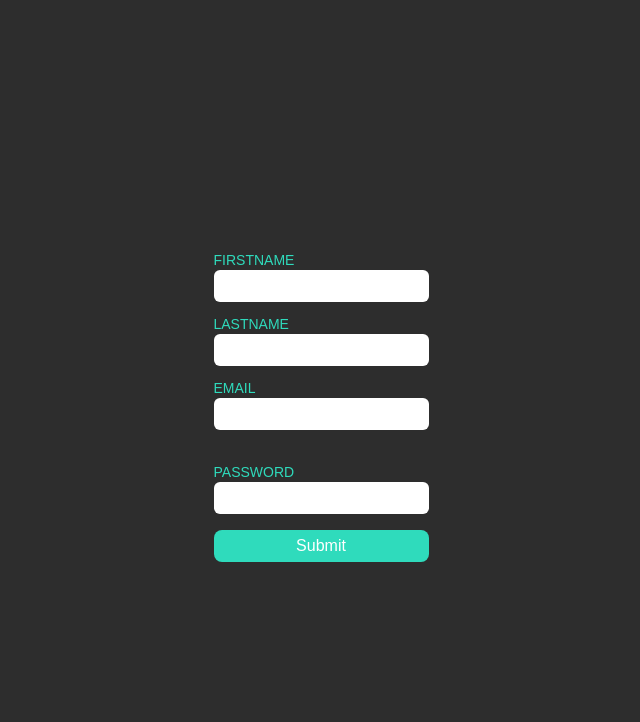
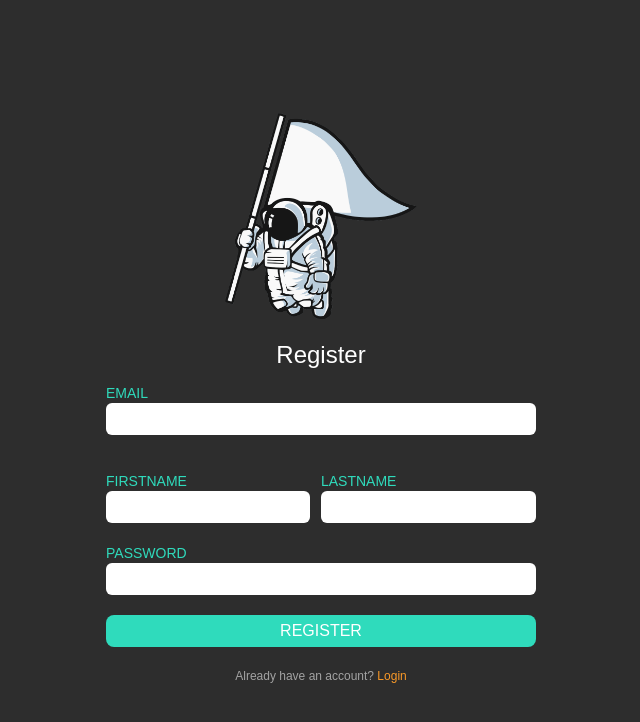
Before and after one commit to batuhanOnur/Notebat, a React (Create React App) app: page /register in a window 1280 px wide. Shown: the top 722 px of the page, without its empty margins (319-959 px from the left). Built offline with nearby package versions, Linux system fonts and the light colour scheme.

Commit message:
register notification

```diff
--- a/src/app/store.ts
+++ b/src/app/store.ts
@@ -1,4 +1,4 @@
-import { configureStore , combineReducers} from '@reduxjs/toolkit'
+import { configureStore } from '@reduxjs/toolkit'
 import { setupListeners } from '@reduxjs/toolkit/query'
 import { authSlice } from '../features/api/authSlice'
 import userSlice from '../features/user/userSlice'
--- a/src/components/RegisterForm.tsx
+++ /dev/null
@@ -1,57 +0,0 @@
-import React from 'react'
-import { useForm, SubmitHandler } from "react-hook-form";
-import { User } from '../interfaces/auth';
-import { useAddNewUserMutation }  from '../features/api/authSlice'
-import { Navigate } from 'react-router-dom'
-
-const RegisterForm = () => {
-
-    const { register, handleSubmit,formState: { errors }, } = useForm<User>();
-    const [addNewUser , {isSuccess}] = useAddNewUserMutation()
-
-    const onSubmit: SubmitHandler<User> = data => {
-        addNewUser(data)
-        .unwrap()
-        .then((resp)=> {console.log('response', resp)})
-    }
-
-    if(isSuccess) {
-        return <Navigate to="/login"/>
-    }
-
-  return (
-    <form onSubmit={handleSubmit(onSubmit)}>
-        <label className="block mt-3">
-            <span className="block text-textgreen text-sm">FIRSTNAME</span>
-            <input {...register("name", { required:true})} type="text" className="rounded-md p-1 focus:outline-none focus:border-sky-500 focus:ring-sky-500 focus:ring-1"/>
-            <p className="mt-2 text-pink-600 text-xs">{errors.name?.type === 'required' && "First name is required"}</p>
-        </label>
-
-        <label className="block mt-3">
-            <span className="block text-textgreen text-sm">LASTNAME</span>
-            <input {...register("lastName", { required:true})} type="text" className="rounded-md p-1 focus:outline-none focus:border-sky-500 focus:ring-sky-500 focus:ring-1"/>
-            <p className="mt-2 text-pink-600 text-xs">{errors.lastName?.type === 'required' && "First name is required"}</p>
-        </label>
-
-        <label className="block mt-3">
-            <span className="block text-textgreen text-sm">EMAIL</span>
-            <input {...register("email", { required:true})} type="email" className="rounded-md p-1 focus:outline-none focus:border-sky-500 focus:ring-sky-500 focus:ring-1 peer ..."/>
-            <p className="mt-2 invisible peer-invalid:visible text-pink-600 text-xs">
-                Please provide a valid email address.
-            </p>
-        </label>
-
-        <label className="block mt-2">
-            <span className="block text-textgreen text-sm">PASSWORD</span>
-            <input {...register("password", { required:true})} type="password" className="rounded-md p-1 focus:outline-none focus:border-sky-500 focus:ring-sky-500 focus:ring-1"/>
-            <p className="mt-2 text-pink-600 text-xs">{errors.password?.type === 'required' && "First name is required"}</p>
-        </label>
-
-        <div className="mt-4">
-            <input type="submit" className="bg-textgreen rounded-lg w-[100%] text-white p-1" placeholder="REGISTER"/>
-        </div>
-    </form>
-  )
-}
-
-export default RegisterForm
--- a/src/components/LoginForm.tsx
+++ b/src/components/forms/LoginForm.tsx
@@ -1,15 +1,15 @@
 import { Link } from 'react-router-dom'
-import loginast from '../assets/loginast.png'
+import loginast from '../../assets/loginast.png'
 import { useForm, SubmitHandler } from "react-hook-form";
-import { Login } from '../interfaces/auth';
-import { useLoginUserMutation }  from '../features/api/authSlice'
+import { Login } from '../../interfaces/auth';
+import { useLoginUserMutation }  from '../../features/api/authSlice'
 import { Navigate } from 'react-router-dom'
 import { useDispatch } from 'react-redux'
-import { loggedIn } from '../features/user/userSlice'
+import { loggedIn } from '../../features/user/userSlice'
 
 export const LoginForm = () => {
 
-    const { register, handleSubmit,formState: { errors }, } = useForm<Login>();
+    const { register, handleSubmit } = useForm<Login>();
     const [loginUser , {isSuccess}] = useLoginUserMutation()
     const dispatch = useDispatch()
 
@@ -26,8 +26,6 @@ export const LoginForm = () => {
         return <Navigate to="/"/>
     }
 
-
-
     return(
         <div className="w-full h-full flex flex-col items-center">
             <div>
@@ -37,26 +35,26 @@ export const LoginForm = () => {
                 <span className="text-white text-2xl">Welcome to Notebat</span>
             </div>
 
-            <form onSubmit={handleSubmit(onSubmit)}>
-                <label className="block">
+            <form onSubmit={handleSubmit(onSubmit)} className="w-[20%]">
+                <label className="block w-[100%] m-[5%]">
                     <span className="block text-textgreen text-sm">EMAIL</span>
-                    <input {...register("email", { required:true})} type="email" className="rounded-md p-1 focus:outline-none focus:border-sky-500 focus:ring-sky-500 focus:ring-1 peer ..."/>
+                    <input {...register("email", { required:true})} type="email" className="w-[90%] rounded-md p-2 focus:outline-none focus:border-sky-500 focus:ring-sky-500 focus:ring-1 peer ..."/>
                     <p className="mt-2 invisible peer-invalid:visible text-pink-600 text-xs">
                         Please provide a valid email address.
                     </p>
                 </label>
 
-                <label className="block mt-2">
+                <label className="block mt-2 w-[100%] m-[5%]">
                     <span className="block text-textgreen text-sm">PASSWORD</span>
-                    <input {...register("password", { required:true})} type="password" className="rounded-md p-1 focus:outline-none focus:border-sky-500 focus:ring-sky-500 focus:ring-1"/>
+                    <input {...register("password", { required:true})} type="password" className="w-[90%] rounded-md p-2 focus:outline-none focus:border-sky-500 focus:ring-sky-500 focus:ring-1"/>
                 </label>
 
-                <div className="mt-4 text-xs text-textgrey cursor-pointer text-end">
+                <div className="mt-4 text-xs text-textgrey w-[90%] m-[5%] cursor-pointer text-end">
                     <span>Forgot Password</span>
                 </div>
 
                 <div className="mt-4">
-                    <button className="bg-textgreen rounded-lg w-[100%] text-white p-1">
+                    <button className="bg-textgreen rounded-lg w-[90%] m-[5%] text-white p-2">
                         LOGIN
                     </button>
                 </div>
--- /dev/null
+++ b/src/components/forms/RegisterForm.tsx
@@ -0,0 +1,94 @@
+import React, { useState, useEffect, } from 'react';
+import { useForm, SubmitHandler } from "react-hook-form";
+import { User } from '../../interfaces/auth';
+import { useAddNewUserMutation }  from '../../features/api/authSlice'
+import { Link } from 'react-router-dom'
+import registerast from '../../assets/registerast.png'
+import RegisterNotification from '../notifications/RegisterNotification'
+
+
+const RegisterForm:React.FC = () => {
+
+    const [isRegistered, setRegistered] = useState<boolean>(false)
+
+    const { register, handleSubmit,formState: { errors }, } = useForm<User>();
+    const [addNewUser , {isSuccess}] = useAddNewUserMutation()
+
+    const onSubmit: SubmitHandler<User> = data => {
+        addNewUser(data)
+        .unwrap()
+        .then(()=> {})
+    }
+
+    // inite-loop önlemek için
+    useEffect(()=>{
+        if(isSuccess){
+           setRegistered(true)
+        }
+    },[isSuccess])
+
+  return (
+    <div>
+        <div className="flex items-center flex-col">
+            <div>
+                <img src={registerast} alt="registerpng" className="w-48"/>
+            </div>
+            <div className="mt-5">
+                <span className="text-white text-2xl">Register</span>
+            </div>
+        </div>
+    <form onSubmit={handleSubmit(onSubmit)}>
+
+        <div className="block mt-3">
+            <label>
+                <span className="block text-textgreen text-sm">EMAIL</span>
+                <input {...register("email", { required:true})} type="email" className=" w-[100%] rounded-md p-1 focus:outline-none focus:border-sky-500 focus:ring-sky-500 focus:ring-1 peer ..."/>
+                <p className="mt-2 invisible peer-invalid:visible text-pink-600 text-xs">
+                    Please provide a valid email address.
+                </p>
+            </label>
+        </div>
+
+        <div className="flex">
+            <label className="block mt-3">
+                <span className="block text-textgreen text-sm">FIRSTNAME</span>
+                <input {...register("name", { required:true})} type="text" className="w-[95%] rounded-md p-1 focus:outline-none focus:border-sky-500 focus:ring-sky-500 focus:ring-1"/>
+                <p className="mt-2 text-pink-600 text-xs">{errors.name?.type === 'required' && "First name is required"}</p>
+            </label>
+
+            <label className="block mt-3">
+                <span className="block text-textgreen text-sm">LASTNAME</span>
+                <input {...register("lastName", { required:true})} type="text" className="w-[100%] rounded-md p-1 focus:outline-none focus:border-sky-500 focus:ring-sky-500 focus:ring-1"/>
+                <p className="mt-2 text-pink-600 text-xs">{errors.lastName?.type === 'required' && "First name is required"}</p>
+            </label>
+        </div>
+
+        <label className="block mt-3">
+            <span className="block text-textgreen text-sm">PASSWORD</span>
+            <input {...register("password", { required:true})} type="password" className="w-[100%] rounded-md p-1 focus:outline-none focus:border-sky-500 focus:ring-sky-500 focus:ring-1"/>
+            <p className="mt-2 text-pink-600 text-xs">{errors.password?.type === 'required' && "First name is required"}</p>
+        </label>
+
+        <div className="mt-5">
+            <button className="bg-textgreen rounded-lg w-[100%] text-white p-1">
+                REGISTER
+            </button>
+        </div>
+
+        <div className="mt-4 text-center">
+            <span className="text-textgrey text-xs">Already have an account? </span>
+            <Link to="/login" className="text-textorange text-xs">Login</Link>
+        </div>
+    </form>
+
+
+    { isRegistered &&
+        <div className="absolute left-20 bottom-20">
+            <RegisterNotification />
+        </div>
+    }
+    </div>
+  )
+}
+
+export default RegisterForm
--- /dev/null
+++ b/src/components/notifications/RegisterNotification.tsx
@@ -0,0 +1,34 @@
+import React, { MutableRefObject, useRef, useEffect } from 'react'
+import { useNavigate  } from 'react-router-dom'
+
+const RegisterNotification: React.FC = () => {
+
+  const bar = useRef() as MutableRefObject<HTMLDivElement>;
+  const navigate = useNavigate();
+
+  useEffect(() => {
+    let width:number = 100;
+    var id = setInterval(()=> {
+      if(width <= 0) {
+        clearInterval(id);
+          navigate("/login")
+      } else {
+        width--;
+        bar.current.style.width = width + '%';
+      }
+    }, 10);
+  // eslint-disable-next-line react-hooks/exhaustive-deps
+  },[])
+
+
+  return (
+    <div className="bg-black rounded-lg shadow-md">
+        <h3 className="text-white p-3">Register Succesful</h3>
+        <div className="bg-grey-500">
+            <div ref={bar} className="h-1 w-[100%] bg-green-500 rounded"></div>
+        </div>
+    </div>
+  )
+}
+
+export default RegisterNotification
--- a/src/features/user/userSlice.ts
+++ b/src/features/user/userSlice.ts
@@ -1,5 +1,5 @@
 import { createSlice } from '@reduxjs/toolkit'
-import type { PayloadAction } from '@reduxjs/toolkit'
+// import type { PayloadAction } from '@reduxjs/toolkit'
 import { Auth } from '../../interfaces/auth'
 
 const initialState: Auth = {
--- a/src/hooks/useAuth.ts
+++ b/src/hooks/useAuth.ts
@@ -5,8 +5,5 @@ import { useMemo } from 'react'
 export const useAuth = () => {
 
     const isAuth = useSelector((state: RootState) => state.persistedReducer.isAuth)
-
-    console.log('isAuth', isAuth)
-
     return useMemo(() => ({ isAuth }), [isAuth])
   }
--- a/src/pages/LoginPage.tsx
+++ b/src/pages/LoginPage.tsx
@@ -1,4 +1,4 @@
-import { LoginForm } from "../components/LoginForm"
+import { LoginForm } from "../components/forms/LoginForm"
 
 const LoginPage: React.FC = () => {
     return (
--- a/src/pages/RegisterPage.tsx
+++ b/src/pages/RegisterPage.tsx
@@ -1,9 +1,12 @@
-import RegisterForm from "../components/RegisterForm"
+import RegisterForm from "../components/forms/RegisterForm"
 
 const RegisterPage: React.FC = () => {
+
     return (
-        <div className="bg-mainbackground min-h-screen w-full flex justify-center items-center">
-            <RegisterForm />
+        <div className="bg-mainbackground min-h-screen w-full flex flex-col justify-center items-center relative">
+            <div>
+              <RegisterForm />
+            </div>
         </div>
     )
 }
```
Also changed, not shown: src/assets/registerast.png (added), 1 other file (tests, documents, lock files or other folders).
